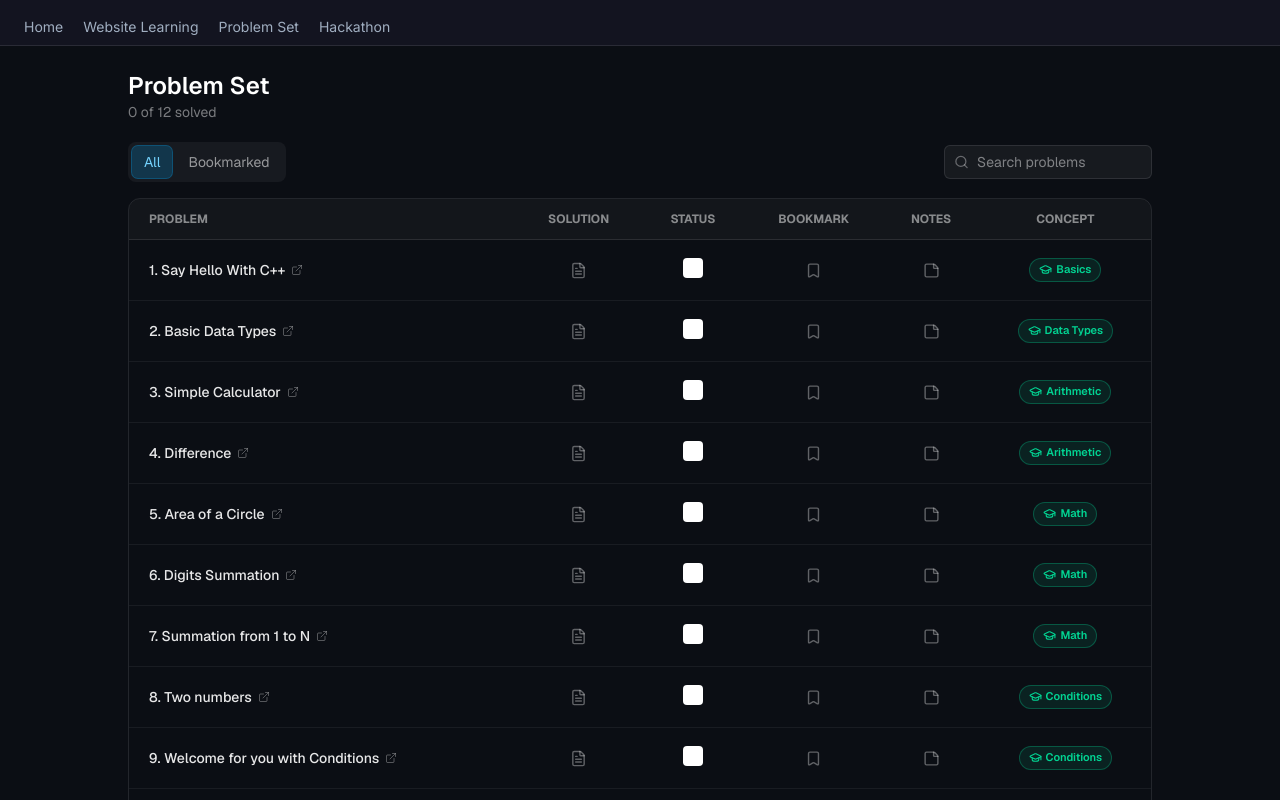
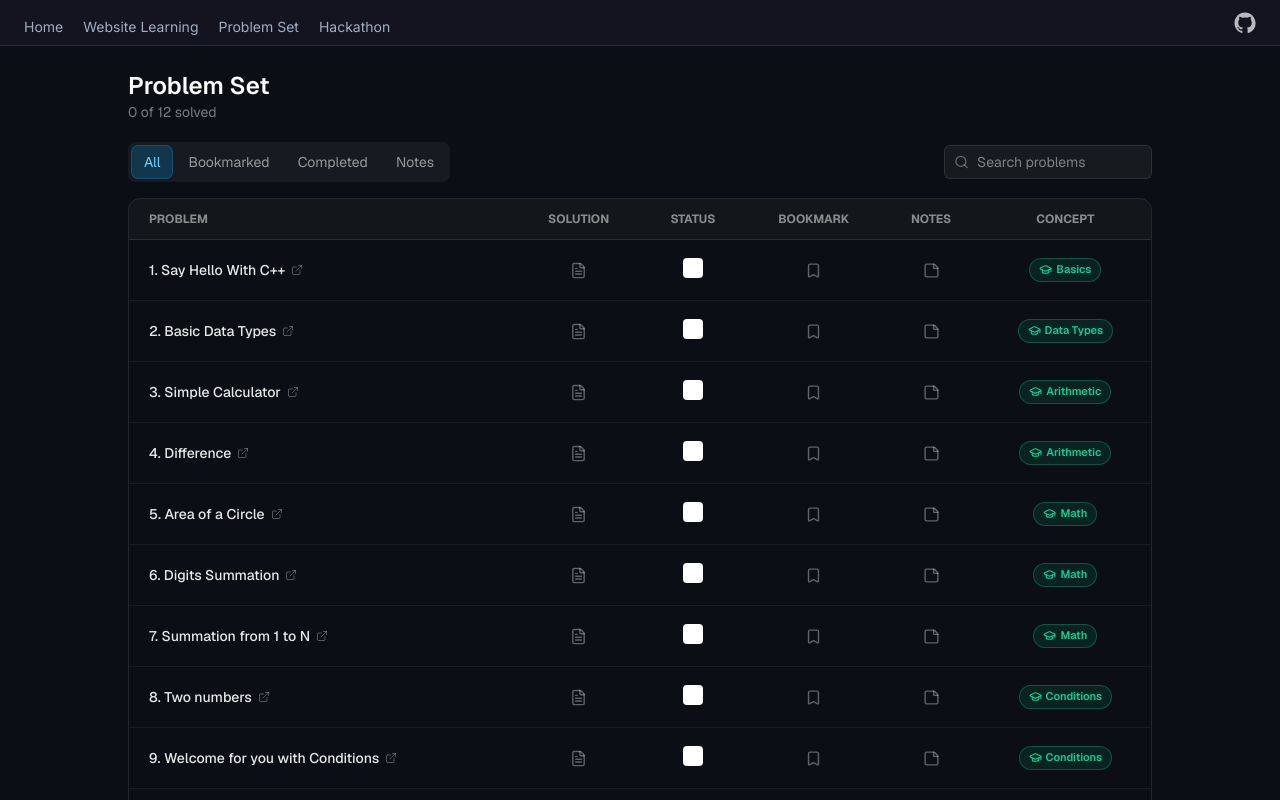
Before and after one commit to SmiteshMagdum/cep, a Next.js app: page /problemset in a window 1280 px wide. Shown: the top 800 px of the page. Built offline with nearby package versions, Linux system fonts and the light colour scheme.

Commit message:
change some ui

```diff
--- a/app/problemset/page.jsx
+++ b/app/problemset/page.jsx
@@ -2,6 +2,20 @@
 
 import { useEffect, useMemo, useState } from "react";
 import { Search, Bold, Italic, Underline, Link, Code } from "lucide-react";
+
+function GithubIcon(props) {
+  return (
+    <svg
+      viewBox="0 0 24 24"
+      width={props.size || 22}
+      height={props.size || 22}
+      fill="currentColor"
+      {...props}
+    >
+      <path d="M12 0.5C5.65 0.5 0.5 5.65 0.5 12c0 5.08 3.29 9.39 7.86 10.91.58.11.79-.25.79-.56 0-.28-.01-1.02-.02-2-3.2.7-3.88-1.54-3.88-1.54-.52-1.33-1.28-1.69-1.28-1.69-1.04-.71.08-.7.08-.7 1.15.08 1.76 1.18 1.76 1.18 1.03 1.76 2.69 1.25 3.34.96.1-.75.4-1.25.73-1.54-2.56-.29-5.25-1.28-5.25-5.7 0-1.26.45-2.29 1.18-3.09-.12-.29-.51-1.46.11-3.05 0 0 .97-.31 3.18 1.18a11.06 11.06 0 0 1 2.9-.39c.98.01 1.97.13 2.9.39 2.2-1.49 3.17-1.18 3.17-1.18.63 1.59.24 2.76.12 3.05.74.8 1.18 1.83 1.18 3.09 0 4.43-2.7 5.41-5.27 5.69.41.36.78 1.06.78 2.14 0 1.54-.01 2.79-.01 3.17 0 .31.21.68.8.56A10.51 10.51 0 0 0 23.5 12c0-6.35-5.15-11.5-11.5-11.5Z" />
+    </svg>
+  );
+}
 import ProblemCard from "../../components/ProblemCard";
 
 const SOLVED_KEY = "cf-tracker-solved-ids";
@@ -216,10 +230,15 @@ export default function ProblemSetPage() {
   };
 
   const problems = useMemo(() => {
-    let list =
-      tab === "Bookmarked"
-        ? PROBLEMS.filter((p) => bookmarked.has(p.id))
-        : PROBLEMS;
+    let list = PROBLEMS;
+
+    if (tab === "Bookmarked") {
+      list = list.filter((p) => bookmarked.has(p.id));
+    } else if (tab === "Completed") {
+      list = list.filter((p) => solved.has(p.id));
+    } else if (tab === "Notes") {
+      list = list.filter((p) => !!notes[p.id]);
+    }
 
     if (query.trim()) {
       list = list.filter((p) =>
@@ -228,10 +247,21 @@ export default function ProblemSetPage() {
     }
 
     return list;
-  }, [tab, bookmarked, query]);
+  }, [tab, bookmarked, solved, notes, query]);
 
   return (
     <div className="min-h-screen bg-[#0b0e14] text-white/90 p-4 sm:p-6">
+      {/* GitHub icon - top right corner */}
+      <a
+        href="https://github.com/yourusername"
+        target="_blank"
+        rel="noopener noreferrer"
+        aria-label="GitHub"
+        className="fixed top-2 right-4 sm:top-3 sm:right-6 z-50 text-white/70 hover:text-white transition-colors"
+      >
+        <GithubIcon size={22} />
+      </a>
+
       <div className="mx-auto max-w-5xl">
 
         <h1 className="text-2xl font-semibold text-white">
@@ -246,7 +276,7 @@ export default function ProblemSetPage() {
         <div className="flex justify-between items-center gap-3 flex-wrap mb-4">
 
           <div className="flex gap-1 bg-white/5 rounded-lg p-1">
-            {["All", "Bookmarked"].map((t) => (
+            {["All", "Bookmarked", "Completed", "Notes"].map((t) => (
               <button
                 key={t}
                 onClick={() => setTab(t)}
@@ -324,7 +354,10 @@ export default function ProblemSetPage() {
                     colSpan={6}
                     className="px-5 py-10 text-center text-white/40"
                   >
-                    No problems found.
+                    {tab === "Bookmarked" && "No bookmarked problems yet."}
+                    {tab === "Completed" && "No completed problems yet."}
+                    {tab === "Notes" && "No problems with notes yet."}
+                    {tab === "All" && "No problems found."}
                   </td>
                 </tr>
               )}
```
